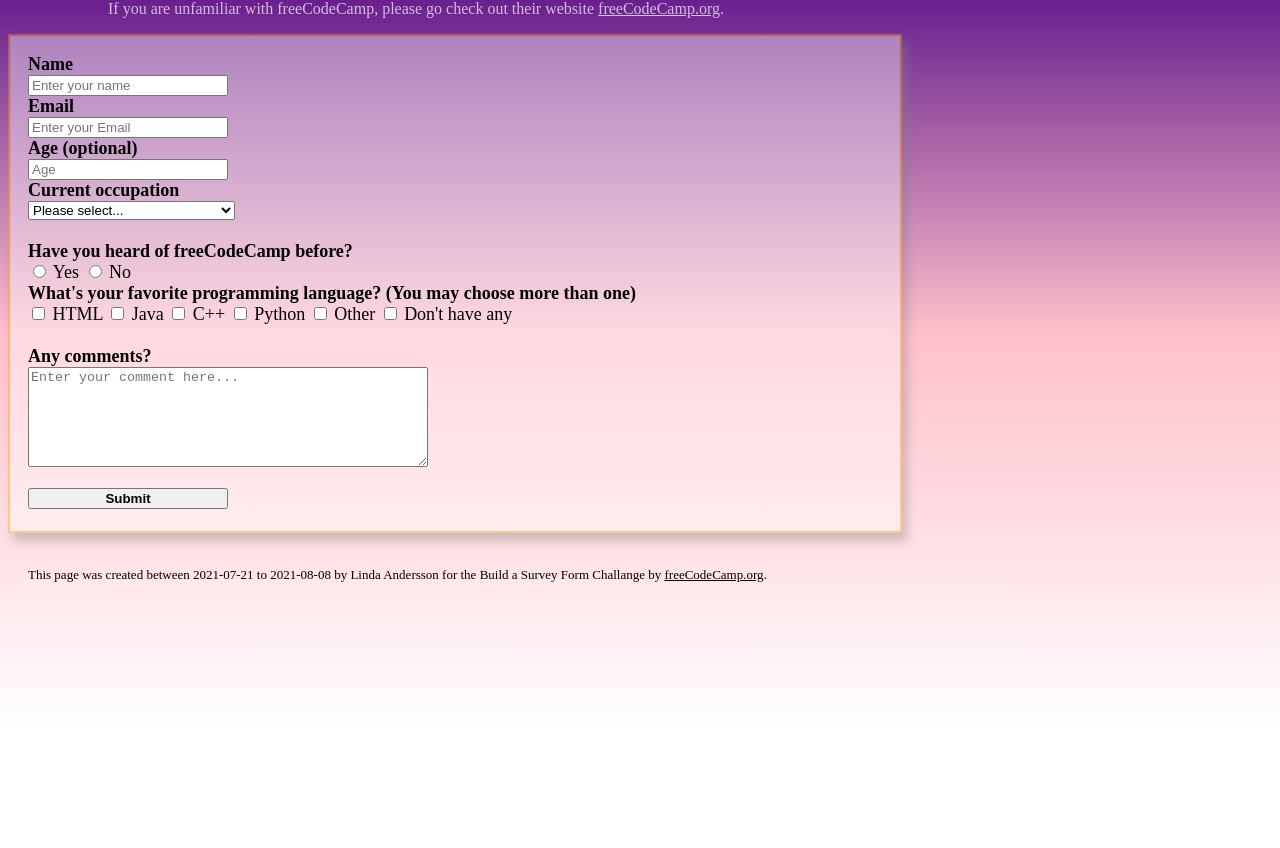
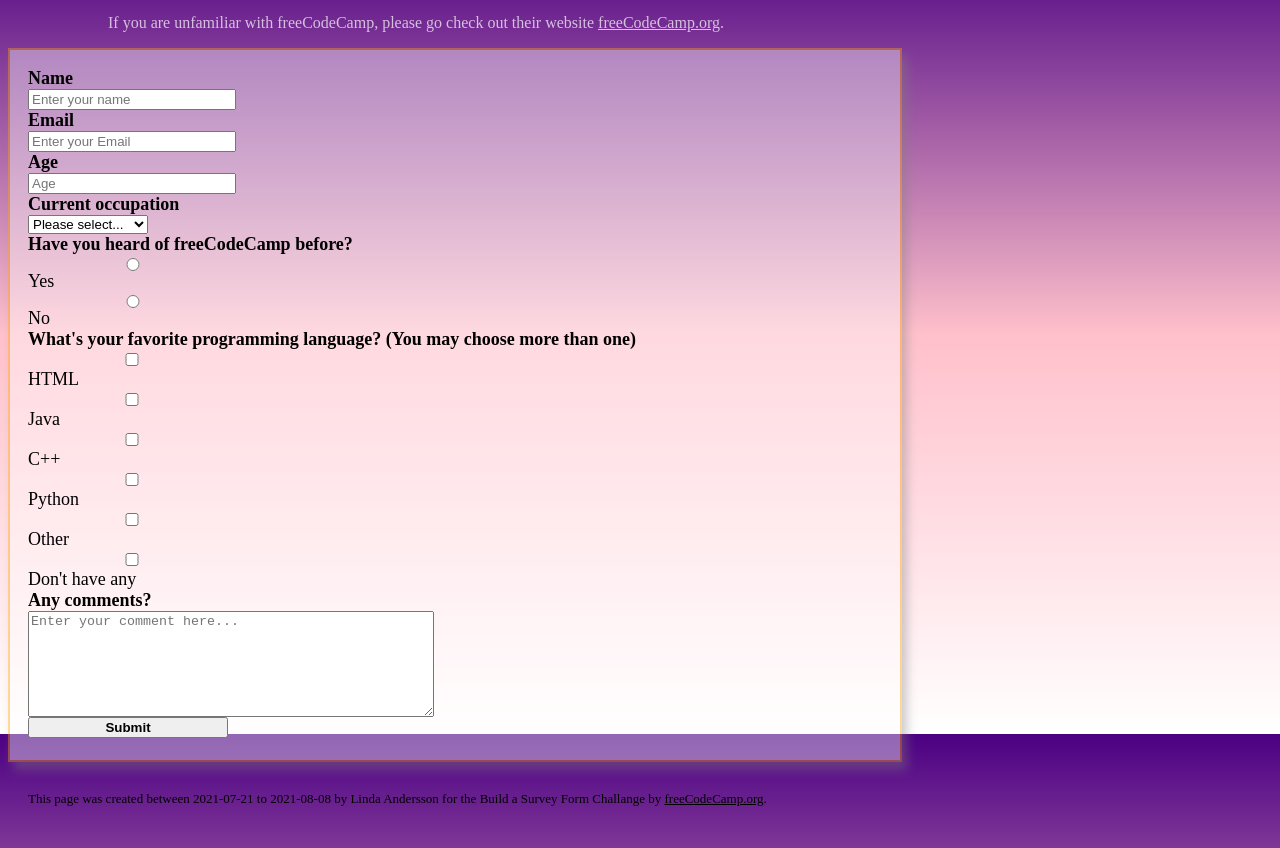
Before and after one commit to linda-94-andersson/My-Survey-Form---User-Story, a plain HTML site: page index.html in a window 1280 px wide. Shown: the part 66-914 px from the top of the page. Before the commit the page ends 800 px from the top, so only its background shows below. Drawn offline with Linux system fonts and the light colour scheme.

Commit message:
MainlyUpdateAndCleanUpOfHTML

```diff
--- a/index.html
+++ b/index.html
@@ -1,57 +1,63 @@
-<html>
+<!DOCTYPE html>
+<html lang="en">
+
 <head>
+    <meta charset="UTF-8">
+    <meta http-equiv="X-UA-Compatible" content="IE=edge">
+    <meta name="viewport" content="width=device-width, initial-scale=1.0">
+    <title>My Survey Form</title>
     <link rel="stylesheet" href="style.css">
 </head>
+<html>
 
 <body>
     <header>
-        <h1 id="title"> Are you also learning through freeCodeCamp? </h1>
-        <p id="description"> If you are unfamiliar with freeCodeCamp, please go check out their website <a
-                id="first-link" href="https://www.freecodecamp.org/learn." target="_blank"> <u>freeCodeCamp.org</u></a>.
+        <h1> Are you also learning through freeCodeCamp? </h1>
+        <p id="description"> If you are unfamiliar with freeCodeCamp, please go check out their website
+            <a id="first-link" href="https://www.freecodecamp.org/learn." target="_blank"> <u>freeCodeCamp.org</u></a>.
         </p>
     </header>
-    <!--  <form id="survey-form"> Form goes here <br>
-      Name <input id="name" required="yes" placeholder="Enter your name"> <br>
-      Email <input id="email" required="yes" placeholder="Enter your Email"> <br>
-      Age (optional) <input id="number" required="no" placeholder="Age"> <br>
-      Test goes here <input id="dropdown" required="yes" placeholder="Select current XXX"> <br>
-      Have you heard of freeCodeCamp before? <input id="radio" required="yes"> -->
-    <div id="parent">
-        <form id="survey-form">
-            <label id="name-label"> Name </label> <br>
-            <input id="name" type="text" required placeholder="Enter your name"> <br>
-            <label id="email-label"> Email </label> <br>
-            <input id="email" type="email" required placeholder="Enter your Email"> <br>
-            <label id="number-label"> Age (optional) </label> <br>
-            <input id="number" type="number" min=10 max=99 placeholder="Age"> <br>
-            <label id="dropdown-label"> Current occupation </label><br>
-            <select id="dropdown" required> <br>
-                <option> Please select...</option>
+
+    <main>
+        <section id="parent">
+            <form>
+                <label for="name">Name</label>
+                <input type="text" name="name" required placeholder="Enter your name">
+                <label for="email">Email</label>
+                <input type="email" name="email" required placeholder="Enter your Email">
+                <label for="age">Age</label>
+                <input type="number" name="age" min=10 max=99 placeholder="Age">
+                <label for="current occupation">Current occupation</label>
+                <select name="dropdown" required>
+                    <option>Please select...</option>
                     <option value="Student">Student</option>
                     <option value="Worker">Worker</option>
                     <option value="Prefer not to say">Prefer not to say</option>
                     <option value="Other">Other</option>
-            </select> <br> <br>
-            <label id="radio-buttons-label"> Have you heard of freeCodeCamp before? </label> <br>
+                </select>
+                <label for="radio">Have you heard of freeCodeCamp before?</label>
                 <input type="radio" name="Yes/No" value="Yes"> Yes
-            <input type="radio" name="Yes/No" value="No"> No <br>
-            <label id="checkbox-buttons-label"> What's your favorite programming language? (You may choose more than
-                one) </label> <br>
+                <input type="radio" name="Yes/No" value="No"> No
+                <label for="checkbox">What's your favorite programming language? (You may choose more than one)</label>
                 <input type="checkbox" value="HTML"> HTML
                 <input type="checkbox" value="Java"> Java
                 <input type="checkbox" value="C++"> C++
                 <input type="checkbox" value="Python"> Python
                 <input type="checkbox" value="Other"> Other
-            <input type="checkbox" value="Don't have any"> Don't have any <br> <br>
-            <label id="comment-label"> Any comments?</label> <br>
-            <textarea placeholder="Enter your comment here..."></textarea> <br> <br>
-            <input id="submit" type="submit">
+                <input type="checkbox" value="Don't have any"> Don't have any
+                <label for="textarea">Any comments?</label>
+                <textarea placeholder="Enter your comment here..."></textarea>
+                <input type="submit">
             </form>
-    </div>
+        </section>
+    </main>
+
     <footer>
+        <p>
             This page was created between 2021-07-21 to 2021-08-08 by Linda Andersson for the Build a Survey Form Challange
             by
             <a id="second-link" href="https://www.freecodecamp.org/learn" target:="_blank"><u>freeCodeCamp.org</u></a>.
+        </p>
     </footer>
 </body>
 
--- a/style.css
+++ b/style.css
@@ -1,3 +1,8 @@
+/* * {
+  margin: 0;
+  padding-inline-start: 0;
+} */
+
 /* Some code help from https://www.w3schools.com/cssref/css3_pr_background.asp */
 body{
   background: linear-gradient(180deg, indigo, pink, white) no-repeat fixed center;
@@ -10,6 +15,10 @@ form {
   padding: 20px;
   font-size: 18px;
   opacity: 1 !important;
+  display: grid;
+  align-content: center;
+  justify-items: start;
+  grid-template-columns: 1fr;
 }
 
 label {
@@ -26,11 +35,20 @@ footer {
   padding: 20px;
 }
 
-#title {
+h1 {
   color: white;
   opacity: 0.9;
   text-align: left;
   padding-left: 90px;
+}
+
+label, input {
+  min-width: 200px;
+}
+
+input[type="submit"] {
+  font-weight: 700;
+  width: 200px;
 }
 
 #description {
@@ -83,27 +101,6 @@ footer {
   z-index: -1;
 }
 
-#name {
-  width: 200px;
-}
-
-#email {
-  width: 200px;
-}
-
-#number {
-  width: 200px;
-}
-
-#dropdown {
-  width: 207px;
-}
-
-#submit {
-  font-weight: 700;
-  width: 200px;
-}
-
 #second-link:link {
   color: black;
   background-color: transparent;
```
Lines whose indentation alone changed are shown as unchanged.
